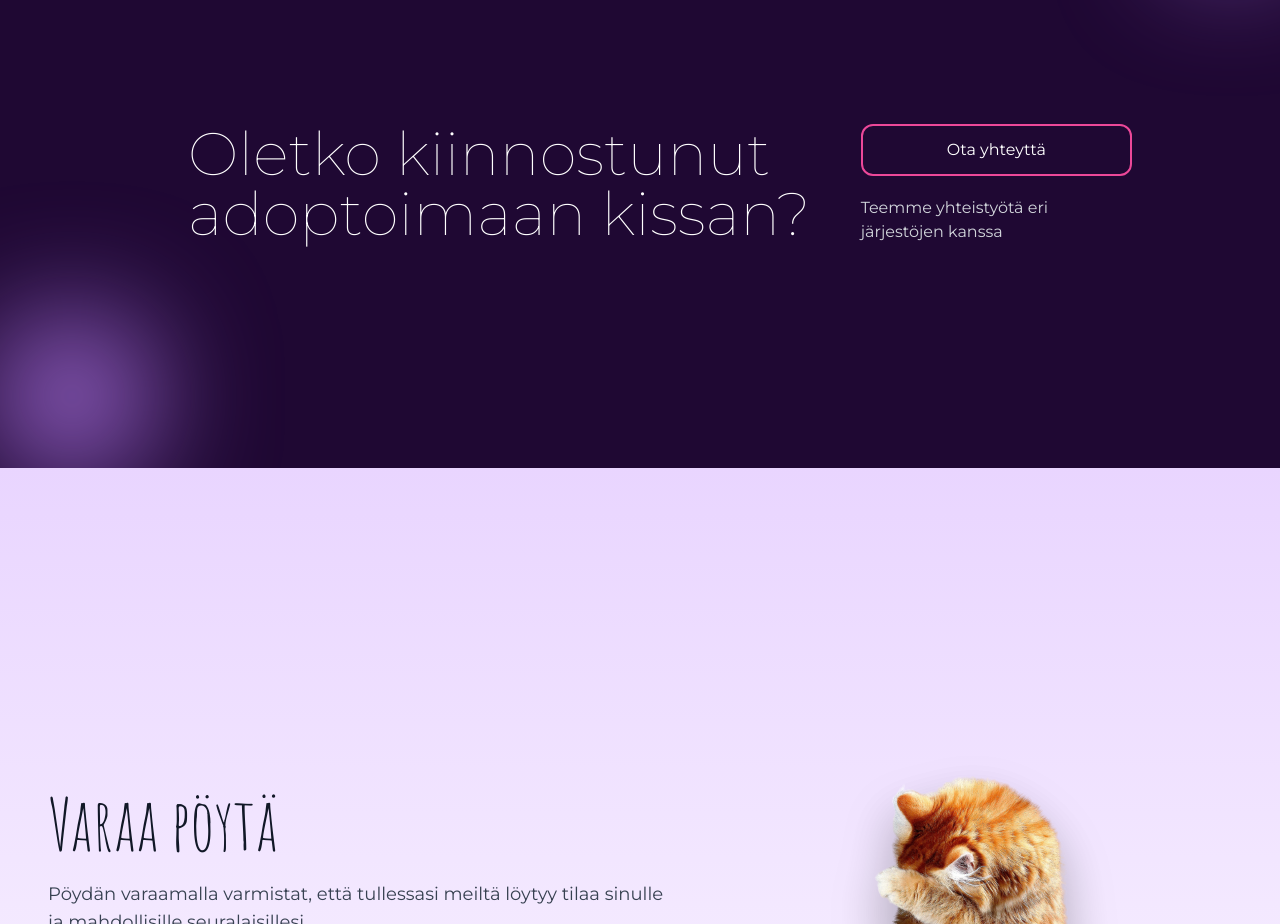
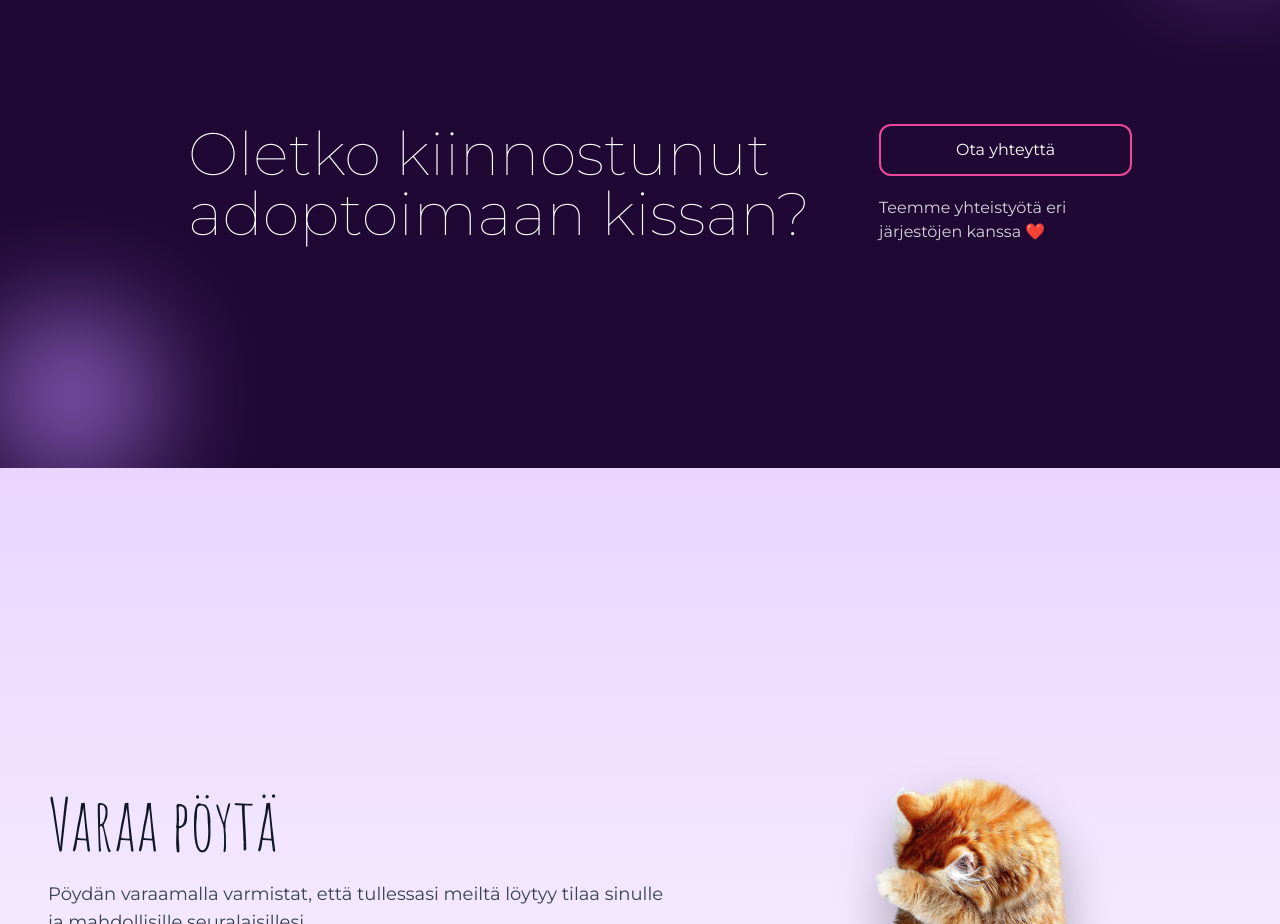
Before and after one commit to villetoimela/templates-cat-cafe, a Next.js app: page /menu in a window 1280 px wide. Shown: the part 980-1904 px from the top of the page. Built offline with nearby package versions, Linux system fonts and the light colour scheme.

Commit message:
Minor changes here and there. deleting unnecesary space etc.

```diff
--- a/components/call-to-action.jsx
+++ b/components/call-to-action.jsx
@@ -7,7 +7,7 @@ const CallToAction = (props) => {
             <div className="h-36 w-36 rounded-full bg-purple-400 absolute blur-3xl bottom-0"></div>
             <div className="h-24 w-24 rounded-full bg-purple-400 absolute blur-3xl top-0 right-0"></div>
             <div className="max-w-xs px-5 sm:max-w-5xl mx-auto flex lg:flex-row flex-col items-start sm:items-center lg:items-end relative">
-                <h2 className="text-white sm:pl-10 font-thin text-4xl sm:text-6xl lg:text-left sm:text-center relative leading-none">{props.mainText}</h2>
+                <h2 className="text-white sm:pl-10 sm:pr-16 font-thin text-4xl sm:text-6xl lg:text-left sm:text-center relative leading-none">{props.mainText}</h2>
                 <div className="lg:w-1/2 w-full flex flex-col justify-center relative items-end">
                     <div className="lg:w-auto w-full flex flex-col sm:items-center sm:text-center lg:text-left">
                         <ButtonSecondary
@@ -15,7 +15,7 @@ const CallToAction = (props) => {
                             text={props.buttonText}
                             url="#"
                         />
-                        <p className="text-gray-300 mt-2"> {props.text}</p>
+                        <p className="text-gray-300 mt-2"> {props.text} ❤️</p>
                     </div>
                 </div>
             </div>
--- a/pages/index.js
+++ b/pages/index.js
@@ -1,10 +1,8 @@
 import Head from 'next/head'
 import CallToAction from '../components/call-to-action'
-import Footer from '../components/footer/footer'
 import { Hero } from '../components/Hero'
 import ImageGallery from '../components/image-gallery/image-gallery'
 import { InfoBlocks } from '../components/info-blocks'
-import Navbar from '../components/navbar/navbar'
 
 export default function Home() {
   return (
@@ -20,7 +18,7 @@ export default function Home() {
         <InfoBlocks />
         <CallToAction
           mainText="Mitä sinä enää odotat?"
-          text="Ja tapaa iloiset kissakaverimme ❤️"
+          text="Ja tapaa iloiset kissakaverimme"
           buttonText="Varaa pöytä"
         />
 
--- a/pages/tutustu.js
+++ b/pages/tutustu.js
@@ -10,25 +10,26 @@ const Tutustu = () => {
             <CatShowcase />
             <CallToAction
                 mainText="Tutustu meiltä saataviin herkkuihin"
-                text="Meiltä myös vegaaniset tuotteet ❤️"
+                text="Meiltä myös vegaaniset tuotteet"
                 buttonText="Menu"
             />
 
             <section className="py-14 md:py-20 bg-gradient-to-t from-purple-200 via-purple-50 to-purple-200">
                 <div className="flex flex-col px-8 mx-auto space-y-12 max-w-7xl xl:px-12">
-
                     <InfoBlock
                         imgSrc="/kissa-no-bg-5.png"
                         title="Käytkö meillä usein?"
                         text="Liity meidän Cat Clubiin ja saa eksklusiivisia tarjouksia, sekä tietoa esim. tapahtumista ensimmäisenä! "
                         buttonText="Liity klubiin"
                     />
+
                     <InfoBlockReverse
                         imgSrc="/kissa-no-bg-10.png"
                         title="Ota yhteyttä"
                         text="Tahdotko adoptoida kissan, teemme yhteistyötä eri järjestöjen kanssa! Voit ottaa meihin yhteyttä oli asia sitten mikä tahansa!"
                         buttonText="Ota yhteyttä"
                     />
+
                 </div>
             </section>
         </>
```
